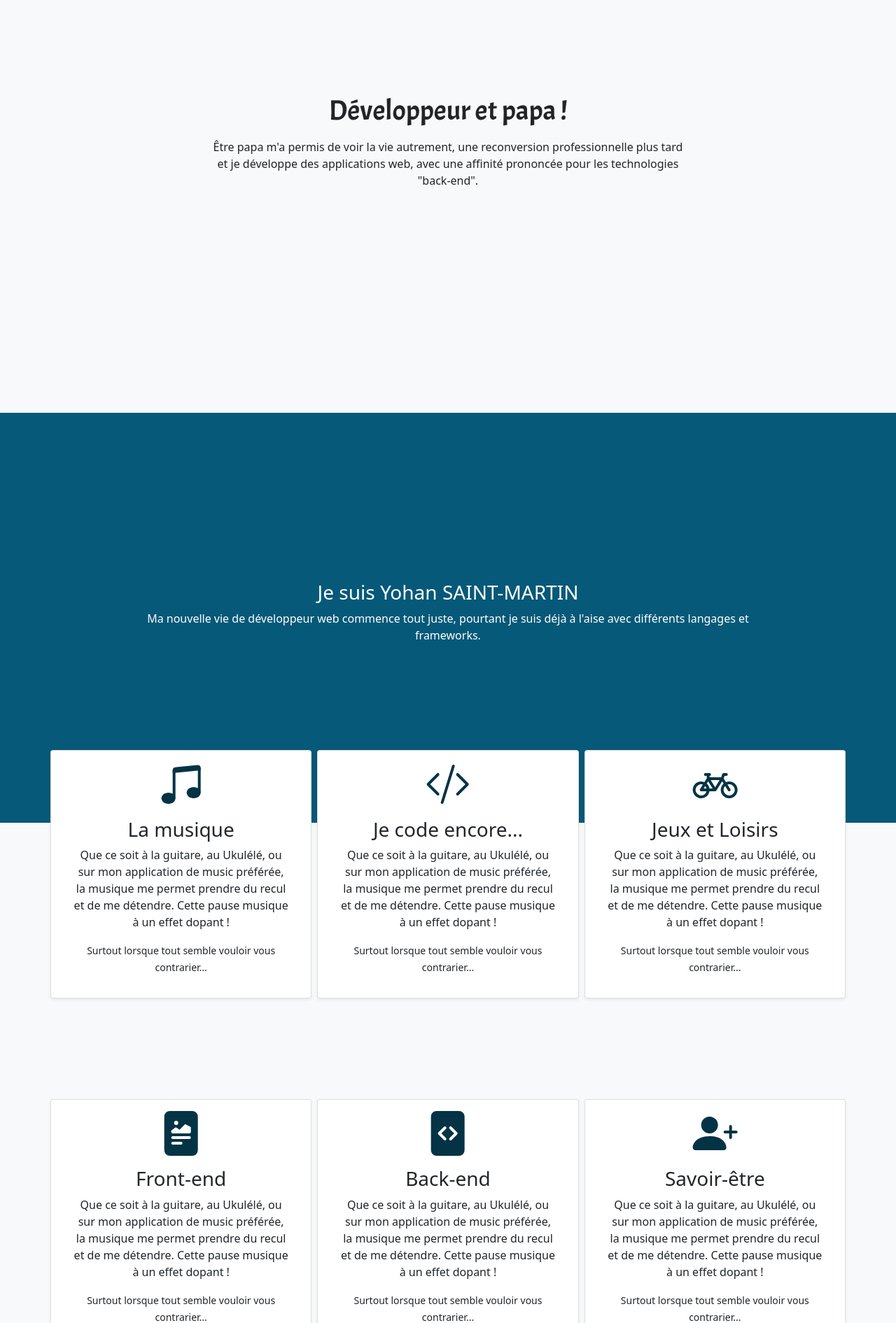
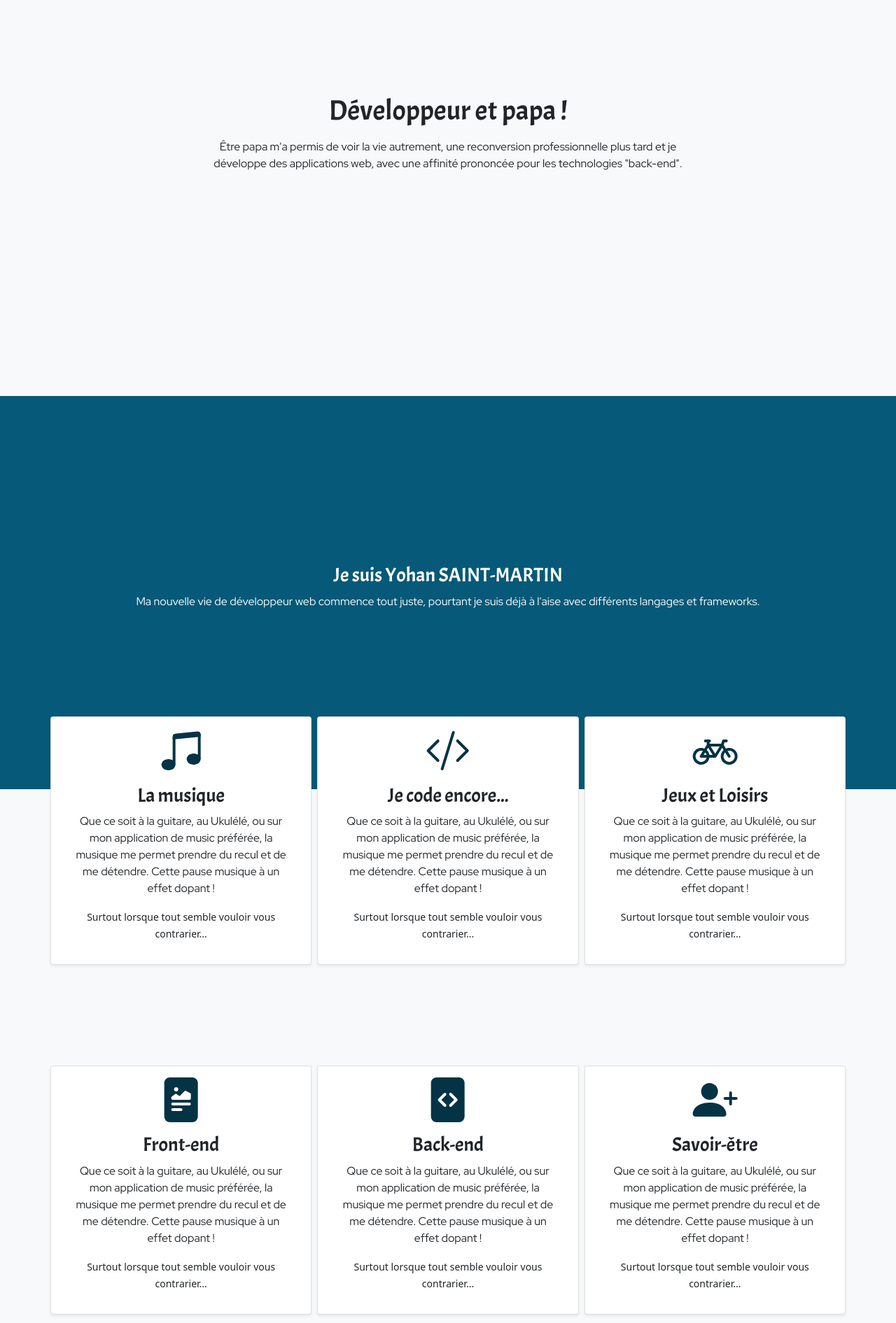
Before and after one commit to YoStM/yostm-bootstrap, a PHP site: page / in a window 1280 px wide. Shown: the part 311-2202 px from the top of the page at 70% size. Run offline with PHP 8.4, Linux system fonts and the light colour scheme.

Commit message:
Add new font-family

```diff
--- a/assests/stylesheets/custom.css
+++ b/assests/stylesheets/custom.css
@@ -1,4 +1,11 @@
-@import url('https://fonts.googleapis.com/css2?family=Acme&display=swap');
+@import url('https://fonts.googleapis.com/css2?family=Acme&family=Red+Hat+Display:wght@400;700&display=swap');
+
+h1, h2, h3, h4, h5 {
+    font-family: 'Acme', sans-serif;
+}
+p {
+    font-family: 'Red Hat Display', sans-serif;
+}
 
 #hero-banner {
     position: relative;
@@ -8,7 +15,6 @@
 #hero-banner h1 {
     position: relative;
     z-index: 5;
-    font-family: 'Acme', sans-serif;
 }
 
 #hero-banner p {
```
